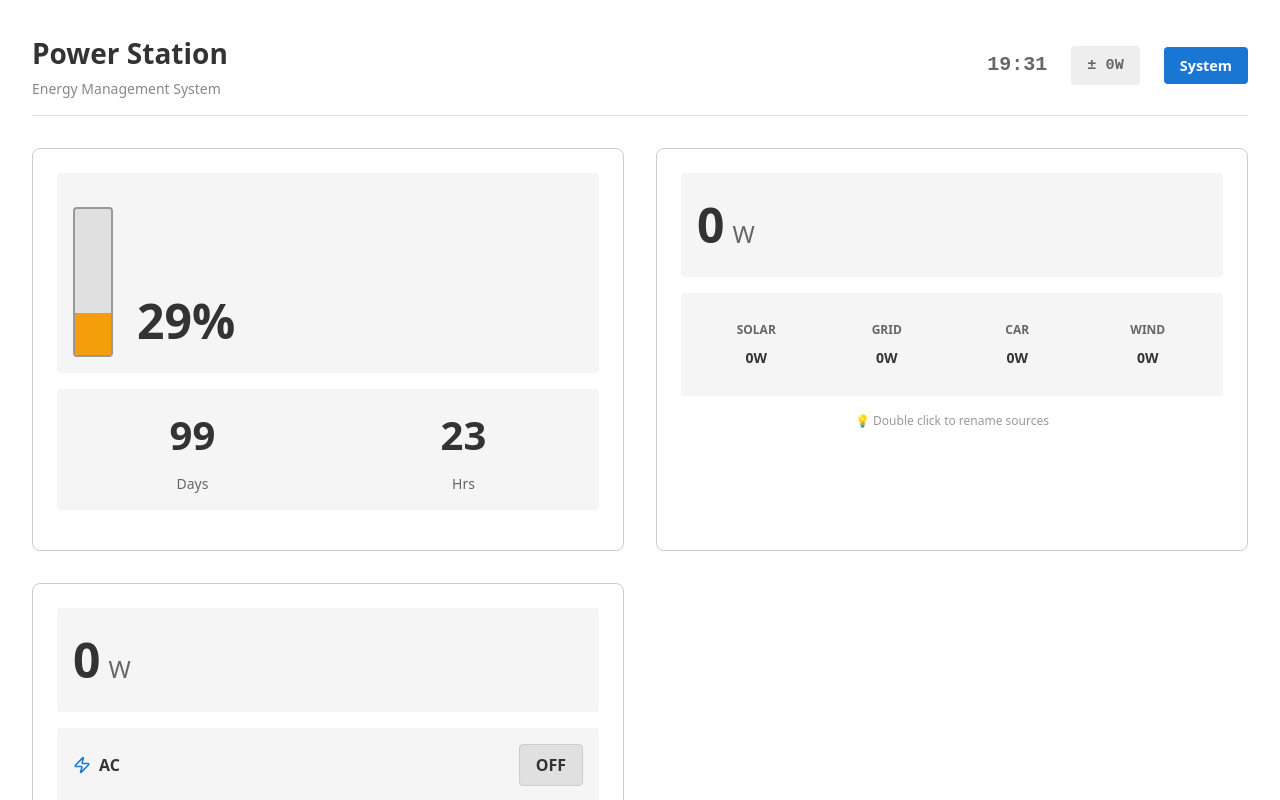
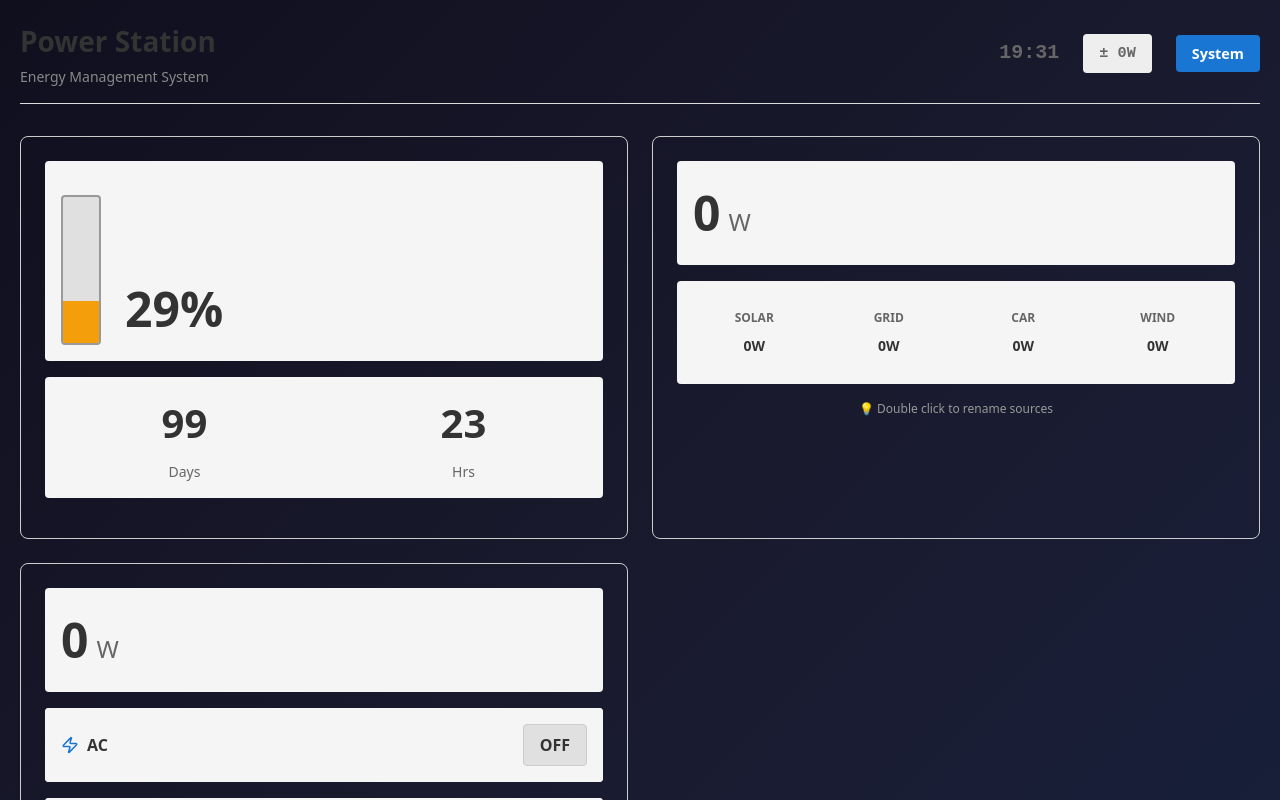
Before and after one commit to VermiNew/energy-monitoring-system, a React (Vite) app: page / in a window 1280 px wide. Shown: the top 800 px of the page. Built offline with nearby package versions, Linux system fonts and the light colour scheme.

Commit message:
style: add dark gradient background using tailwind

```diff
--- a/src/App.tsx
+++ b/src/App.tsx
@@ -74,7 +74,9 @@ function App() {
   }
 
   return (
-    <div className="power-station-gui">
+    <div className="min-h-screen p-5 font-rajdhani" style={{
+      background: 'linear-gradient(135deg, #0f0f1e 0%, #1a1a2e 50%, #16213e 100%)'
+    }}>
       <HeaderSection
         inputPower={inputPower}
         outputPower={outputPower}
@@ -83,7 +85,7 @@ function App() {
       />
 
       {/* Main Grid */}
-      <main className="gui-main">
+      <main className="grid grid-cols-1 lg:grid-cols-2 gap-6 mt-6">
         <BatterySection
           batteryLevel={batteryLevel}
           availableDays={availableDays}
```
